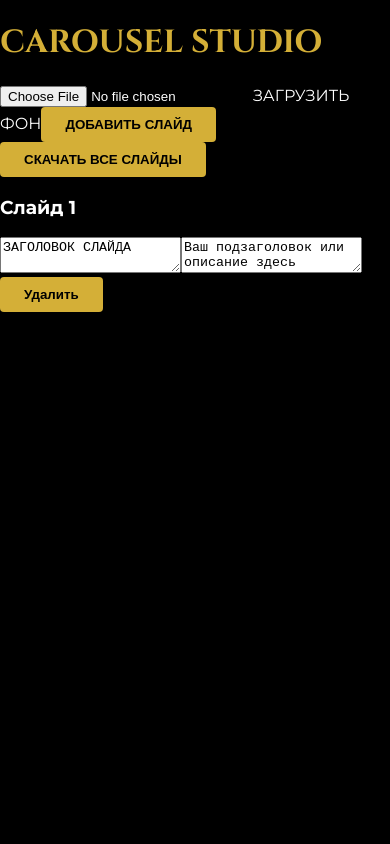
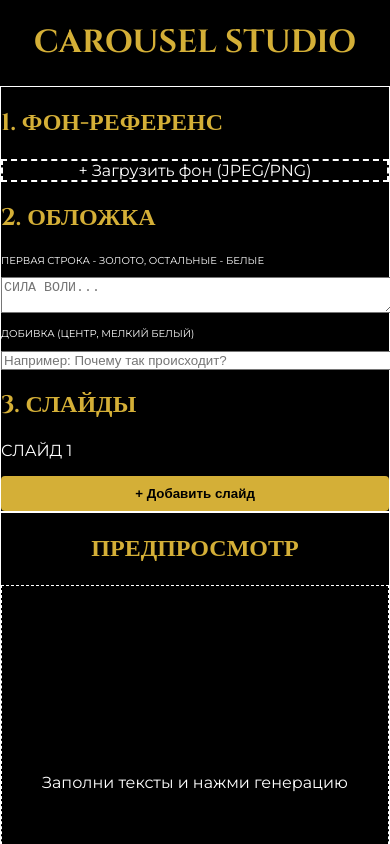
Before and after one commit to tve56/carousel-studio, a React (Vite) app: page / in a window 390 px wide. Shown: the top 844 px of the page. Built offline with nearby package versions, Linux system fonts and the light colour scheme.

Commit message:
Move structure to App.tsx

```diff
--- a/src/App.css
+++ b/src/App.css
@@ -0,0 +1,44 @@
+import React, { useState } from 'react';
+
+function App() {
+  return (
+    <div className="min-h-screen bg-black text-white p-8 font-montserrat">
+      {/* Заголовок */}
+      <h1 className="text-4xl font-cinzel text-center mb-12 tracking-widest">
+        CAROUSEL <span className="text-gold-500">STUDIO</span>
+      </h1>
+
+      <div className="max-w-6xl mx-auto grid grid-cols-1 lg:grid-cols-3 gap-8">
+
+        {/* ЛЕВАЯ ПАНЕЛЬ НАСТРОЕК */}
+        <div className="lg:col-span-1 space-y-8 bg-zinc-900/50 p-6 rounded-2xl border border-zinc-800">
+
+          {/* 1. ФОН-РЕФЕРЕНС */}
+          <section>
+            <h2 className="text-gold-500 font-bold mb-4">1. ФОН-РЕФЕРЕНС</h2>
+            <div className="border-2 border-dashed border-zinc-700 rounded-xl p-8 text-center hover:border-gold-500 transition-colors cursor-pointer">
+              <span className="text-sm text-zinc-400">+ Загрузить фон (JPEG/PNG)</span>
+            </div>
+          </section>
+
+          {/* 2. ОБЛОЖКА */}
+          <section>
+            <h2 className="text-gold-500 font-bold mb-4">2. ОБЛОЖКА</h2>
+            <p className="text-[10px] text-zinc-500 mb-2 uppercase tracking-tighter">Первая строка - золото, остальные - белые</p>
+            <textarea
+              className="w-full bg-black border border-zinc-800 rounded-lg p-3 text-sm focus:border-gold-500 outline-none h-24"
+              placeholder="СИЛА ВОЛИ..."
+            />
+            <div className="mt-4">
+              <p className="text-[10px] text-zinc-500 mb-2 uppercase tracking-tighter">Добивка (центр, мелкий белый)</p>
+              <input
+                type="text"
+                className="w-full bg-black border border-zinc-800 rounded-lg p-3 text-sm focus:border-gold-500 outline-none"
+                placeholder="Например: Почему так происходит?"
+              />
+            </div>
+          </section>
+
+          {/* 3. СЛАЙДЫ */}
+          <section>
+            <h2 className="text-gold-500 font-bold mb-2
--- a/src/App.tsx
+++ b/src/App.tsx
@@ -1,143 +1,74 @@
-import React, { useState, useRef } from 'react';
-import './App.css';
+import React, { useState } from 'react';
 
-interface SlideData {
-  title: string;
-  subtitle: string;
+function App() {
+  return (
+    <div className="min-h-screen bg-black text-white p-8 font-montserrat">
+      {/* Заголовок */}
+      <h1 className="text-4xl font-cinzel text-center mb-12 tracking-widest">
+        CAROUSEL <span className="text-gold-500">STUDIO</span>
+      </h1>
+
+      <div className="max-w-6xl mx-auto grid grid-cols-1 lg:grid-cols-3 gap-8">
+
+        {/* ЛЕВАЯ ПАНЕЛЬ НАСТРОЕК */}
+        <div className="lg:col-span-1 space-y-8 bg-zinc-900/50 p-6 rounded-2xl border border-zinc-800">
+
+          {/* 1. ФОН-РЕФЕРЕНС */}
+          <section>
+            <h2 className="text-gold-500 font-bold mb-4">1. ФОН-РЕФЕРЕНС</h2>
+            <div className="border-2 border-dashed border-zinc-700 rounded-xl p-8 text-center hover:border-gold-500 transition-colors cursor-pointer">
+              <span className="text-sm text-zinc-400">+ Загрузить фон (JPEG/PNG)</span>
+            </div>
+          </section>
+
+          {/* 2. ОБЛОЖКА */}
+          <section>
+            <h2 className="text-gold-500 font-bold mb-4">2. ОБЛОЖКА</h2>
+            <p className="text-[10px] text-zinc-500 mb-2 uppercase tracking-tighter">Первая строка - золото, остальные - белые</p>
+            <textarea
+              className="w-full bg-black border border-zinc-800 rounded-lg p-3 text-sm focus:border-gold-500 outline-none h-24"
+              placeholder="СИЛА ВОЛИ..."
+            />
+            <div className="mt-4">
+              <p className="text-[10px] text-zinc-500 mb-2 uppercase tracking-tighter">Добивка (центр, мелкий белый)</p>
+              <input
+                type="text"
+                className="w-full bg-black border border-zinc-800 rounded-lg p-3 text-sm focus:border-gold-500 outline-none"
+                placeholder="Например: Почему так происходит?"
+              />
+            </div>
+          </section>
+
+          {/* 3. СЛАЙДЫ */}
+          <section>
+            <h2 className="text-gold-500 font-bold mb-2">3. СЛАЙДЫ</h2>
+            <p className="text-xs text-zinc-500 mb-4">СЛАЙД 1</p>
+            <button className="w-full py-3 bg-zinc-800 hover:bg-zinc-700 rounded-xl text-sm transition-all">
+              + Добавить слайд
+            </button>
+          </section>
+        </div>
+
+        {/* ПРАВАЯ ПАНЕЛЬ ПРЕДПРОСМОТРА */}
+        <div className="lg:col-span-2">
+          <div className="bg-zinc-900/30 border border-zinc-800 rounded-3xl p-8 h-full min-h-[500px] flex flex-col">
+            <h2 className="text-sm uppercase tracking-widest text-zinc-400 mb-8 text-center">Предпросмотр</h2>
+
+            <div className="flex-grow border border-zinc-800 border-dashed rounded-2xl flex items-center justify-center relative bg-black/40">
+              <span className="text-zinc-600 text-sm">Заполни тексты и нажми генерацию</span>
+            </div>
+
+            <div className="mt-8 flex justify-end gap-4">
+               <button className="px-6 py-2 bg-gold-500 text-black font-bold rounded-lg hover:bg-gold-600 transition-all">
+                 Скачать все слайды
+               </button>
+            </div>
+          </div>
+        </div>
+
+      </div>
+    </div>
+  );
 }
 
-const App: React.FC = () => {
-  const [bgImage, setBgImage] = useState<string | null>(null);
-  const [slides, setSlides] = useState<SlideData[]>([
-    { title: 'ЗАГОЛОВОК СЛАЙДА', subtitle: 'Ваш подзаголовок или описание здесь' }
-  ]);
-
-  const canvasRef = useRef<HTMLCanvasElement>(null);
-
-  const handleImageUpload = (e: React.ChangeEvent<HTMLInputElement>) => {
-    const file = e.target.files?.[0];
-    if (file) {
-      const reader = new FileReader();
-      reader.onload = (event) => setBgImage(event.target?.result as string);
-      reader.readAsDataURL(file);
-    }
-  };
-
-  const updateSlide = (index: number, field: keyof SlideData, value: string) => {
-    const newSlides = [...slides];
-    newSlides[index][field] = value;
-    setSlides(newSlides);
-  };
-
-  const addSlide = () => {
-    setSlides([...slides, { title: 'НОВЫЙ СЛАЙД', subtitle: 'Текст слайда' }]);
-  };
-
-  const removeSlide = (index: number) => {
-    setSlides(slides.filter((_, i) => i !== index));
-  };
-
-  const wrapText = (ctx: CanvasRenderingContext2D, text: string, maxWidth: number) => {
-    const words = text.split(' ');
-    const lines = [];
-    let currentLine = words[0];
-
-    for (let i = 1; i < words.length; i++) {
-      const word = words[i];
-      const width = ctx.measureText(currentLine + " " + word).width;
-      if (width < maxWidth) {
-        currentLine += " " + word;
-      } else {
-        lines.push(currentLine);
-        currentLine = word;
-      }
-    }
-    lines.push(currentLine);
-    return lines;
-  };
-
-  const drawSlide = (ctx: CanvasRenderingContext2D, slide: SlideData, img: HTMLImageElement) => {
-    // Рисуем фон
-    ctx.drawImage(img, 0, 0, 1080, 1350);
-
-    // Настройки заголовка (Cinzel)
-    ctx.fillStyle = 'white';
-    ctx.textAlign = 'center';
-    ctx.font = 'bold 80px Cinzel';
-
-    const titleLines = wrapText(ctx, slide.title.toUpperCase(), 900);
-    titleLines.forEach((line, i) => {
-      ctx.fillText(line, 540, 500 + (i * 100));
-    });
-
-    // Настройки подзаголовка (Montserrat)
-    ctx.font = '400 40px Montserrat';
-    const subStartTop = 550 + (titleLines.length * 100);
-    const subtitleLines = wrapText(ctx, slide.subtitle, 800);
-
-    subtitleLines.forEach((line, i) => {
-      ctx.fillText(line, 540, subStartTop + (i * 60));
-    });
-  };
-
-  const downloadSlides = async () => {
-    if (!canvasRef.current || !bgImage) return;
-    const canvas = canvasRef.current;
-    const ctx = canvas.getContext('2d');
-    if (!ctx) return;
-
-    const img = new Image();
-    img.src = bgImage;
-    await new Promise((res) => (img.onload = res));
-
-    for (let i = 0; i < slides.length; i++) {
-      ctx.clearRect(0, 0, 1080, 1350);
-      drawSlide(ctx, slides[i], img);
-
-      const link = document.createElement('a');
-      link.download = `slide-${i + 1}.png`;
-      link.href = canvas.toDataURL('image/png');
-      link.click();
-      // Небольшая пауза между скачиваниями
-      await new Promise(r => setTimeout(r, 300));
-    }
-  };
-
-  return (
-    <div className="app-container">
-      <header className="app-header">
-        <h1>CAROUSEL STUDIO</h1>
-        <div className="controls">
-          <input type="file" accept="image/*" onChange={handleImageUpload} id="bg-upload" />
-          <label htmlFor="bg-upload" className="btn">ЗАГРУЗИТЬ ФОН</label>
-          <button onClick={addSlide} className="btn">ДОБАВИТЬ СЛАЙД</button>
-          <button onClick={downloadSlides} className="btn primary" disabled={!bgImage}>СКАЧАТЬ ВСЕ СЛАЙДЫ</button>
-        </div>
-      </header>
-
-      <main className="slides-grid">
-        {slides.map((slide, index) => (
-          <div key={index} className="slide-card">
-            <h3>Слайд {index + 1}</h3>
-            <textarea
-              placeholder="Заголовок"
-              value={slide.title}
-              onChange={(e) => updateSlide(index, 'title', e.target.value)}
-            />
-            <textarea
-              placeholder="Подзаголовок"
-              value={slide.subtitle}
-              onChange={(e) => updateSlide(index, 'subtitle', e.target.value)}
-            />
-            <button onClick={() => removeSlide(index)} className="btn-delete">Удалить</button>
-          </div>
-        ))}
-      </main>
-
-      {/* Скрытый холст для генерации */}
-      <canvas ref={canvasRef} width={1080} height={1350} style={{ display: 'none' }} />
-    </div>
-  );
-};
-
 export default App;
```
